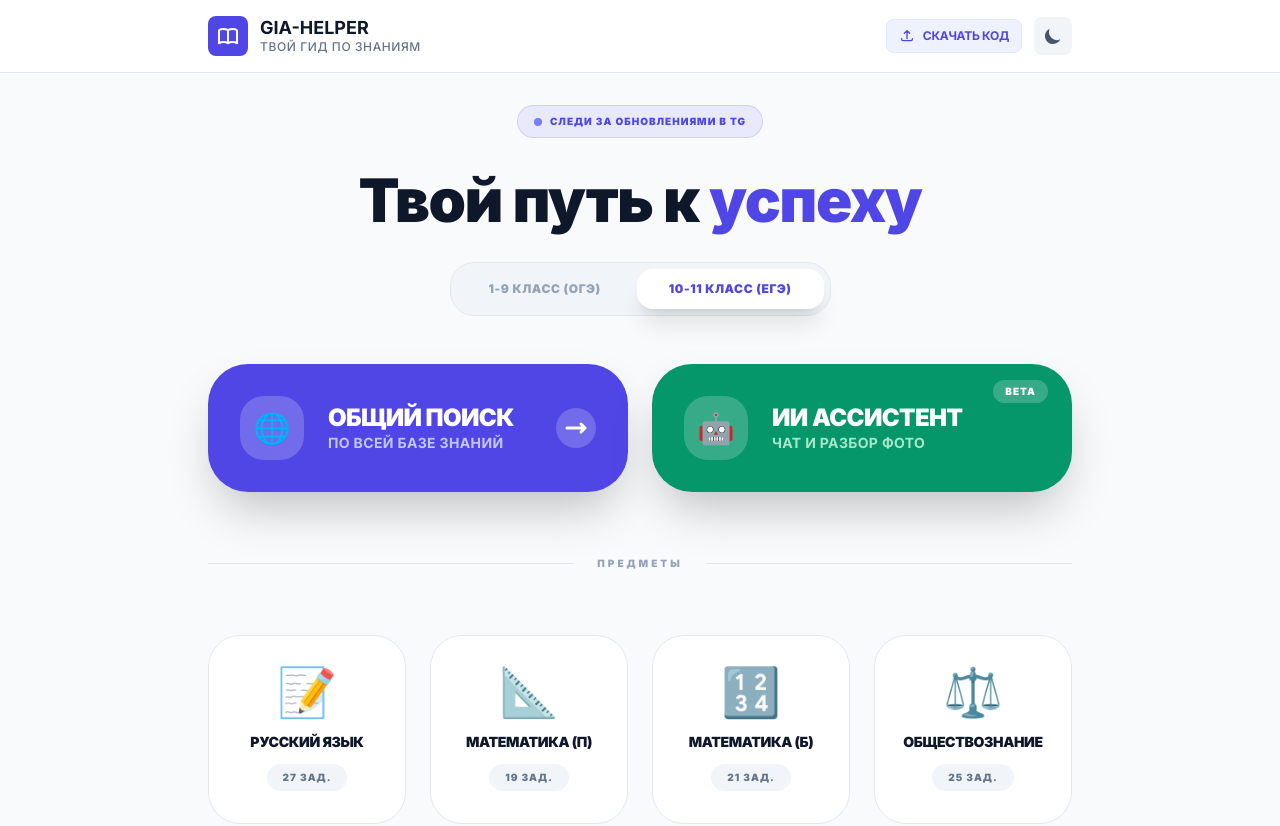
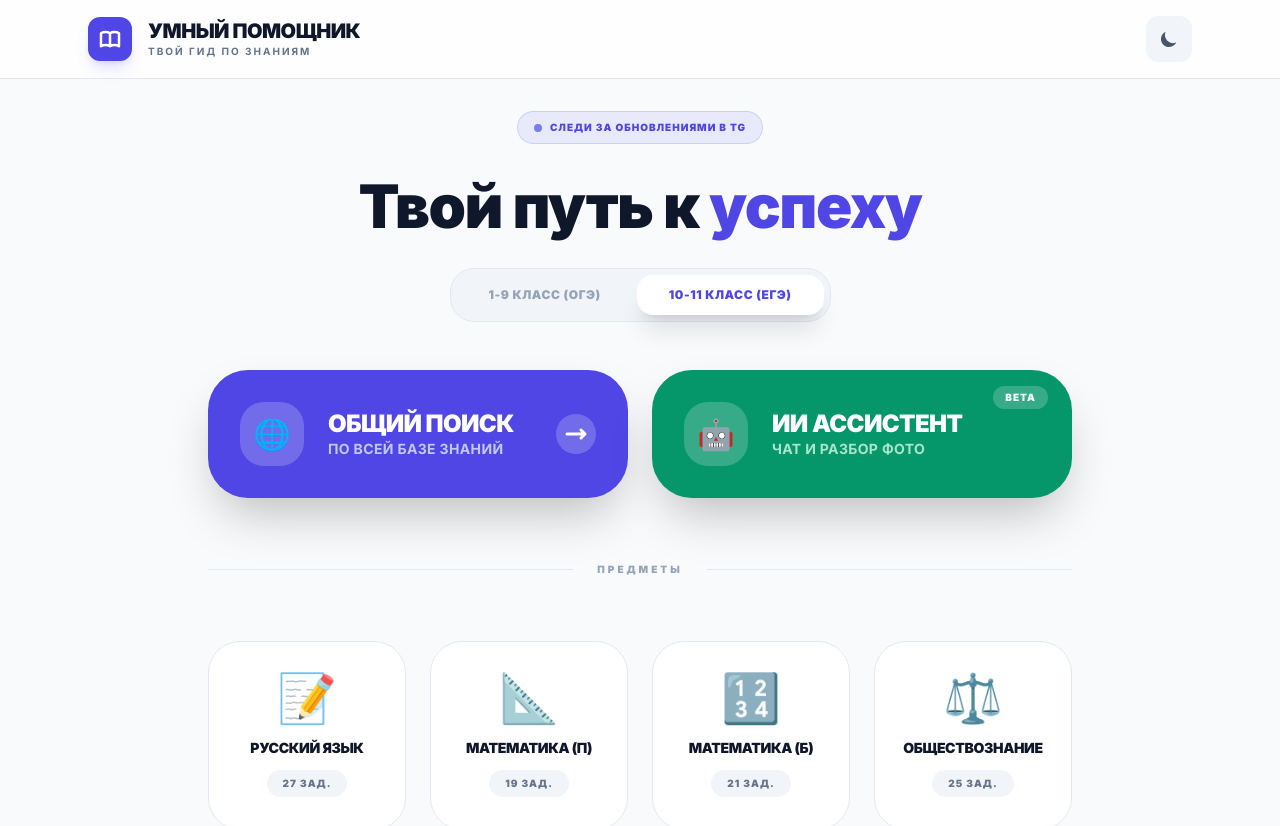
Before and after one commit to uvi0n/gia-helper, a React (Vite) app: page / in a window 1280 px wide. Shown: the top 826 px of the page. Built offline with nearby package versions, Linux system fonts and the light colour scheme.

Commit message:
Update Header.tsx

```diff
--- a/components/Header.tsx
+++ b/components/Header.tsx
@@ -1,5 +1,4 @@
 import React, { useState, useEffect } from 'react';
-import { exportProjectCode } from '../services/projectExporter';
 
 const Header: React.FC = () => {
   const [isDark, setIsDark] = useState(() => {
@@ -22,41 +21,29 @@ const Header: React.FC = () => {
   }, [isDark]);
 
   return (
-    <header className="bg-white dark:bg-slate-900 border-b border-slate-200 dark:border-slate-800 sticky top-0 z-50 transition-colors duration-300">
-      <div className="max-w-4xl mx-auto px-4 py-4 flex items-center justify-between">
-        <div className="flex items-center gap-3">
-          <div className="bg-indigo-600 p-2 rounded-lg">
+    <header className="bg-white/80 dark:bg-slate-950/80 border-b border-slate-200 dark:border-slate-800 sticky top-0 z-50 backdrop-blur-xl transition-colors duration-300">
+      <div className="max-w-6xl mx-auto px-6 py-4 flex items-center justify-between">
+        <div className="flex items-center gap-4">
+          <div className="bg-indigo-600 p-2.5 rounded-xl shadow-lg shadow-indigo-500/20">
             <svg className="w-6 h-6 text-white" fill="none" stroke="currentColor" viewBox="0 0 24 24">
-              <path strokeLinecap="round" strokeLinejoin="round" strokeWidth={2} d="M12 6.253v13m0-13C10.832 5.477 9.246 5 7.5 5S4.168 5.477 3 6.253v13C4.168 18.477 5.754 18 7.5 18s3.332.477 4.5 1.253m0-13C13.168 5.477 14.754 5 16.5 5c1.747 0 3.332.477 4.5 1.253v13C19.832 18.477 18.247 18 16.5 18c-1.746 0-3.332.477-4.5 1.253" />
+              <path strokeLinecap="round" strokeLinejoin="round" strokeWidth={2.5} d="M12 6.253v13m0-13C10.832 5.477 9.246 5 7.5 5S4.168 5.477 3 6.253v13C4.168 18.477 5.754 18 7.5 18s3.332.477 4.5 1.253m0-13C13.168 5.477 14.754 5 16.5 5c1.747 0 3.332.477 4.5 1.253v13C19.832 18.477 18.247 18 16.5 18c-1.746 0-3.332.477-4.5 1.253" />
             </svg>
           </div>
           <div>
-            <h1 className="font-bold text-slate-900 dark:text-white text-lg leading-tight">GIA-HELPER</h1>
-            <p className="text-slate-500 dark:text-slate-400 text-xs font-medium uppercase tracking-wider">Твой гид по знаниям</p>
+            <h1 className="font-black text-slate-900 dark:text-white text-xl leading-tight tracking-tight uppercase">Умный Помощник</h1>
+            <p className="text-slate-500 dark:text-slate-400 text-[10px] font-bold uppercase tracking-[0.2em]">Твой гид по знаниям</p>
           </div>
         </div>
 
-        <div className="flex items-center gap-3">
-          <button
-            onClick={exportProjectCode}
-            className="hidden md:flex items-center gap-2 px-3 py-2 rounded-lg bg-indigo-50 dark:bg-indigo-900/30 text-indigo-600 dark:text-indigo-400 hover:bg-indigo-100 dark:hover:bg-indigo-900/50 transition-colors border border-indigo-100 dark:border-indigo-800 text-xs font-bold uppercase tracking-tight"
-          >
-            <svg className="w-4 h-4" fill="none" stroke="currentColor" viewBox="0 0 24 24"><path strokeLinecap="round" strokeLinejoin="round" strokeWidth={2} d="M4 16v1a2 2 0 002 2h12a2 2 0 002-2v-1m-4-8l-4-4m0 0L8 8m4-4v12" /></svg>
-            Скачать код
-          </button>
+        <div className="flex items-center gap-4">
           <button
             onClick={() => setIsDark(!isDark)}
-            className="p-2 rounded-lg bg-slate-100 dark:bg-slate-800 text-slate-600 dark:text-slate-300 hover:bg-slate-200 dark:hover:bg-slate-700 transition-colors border border-transparent dark:border-slate-700"
-            aria-label="Toggle dark mode"
+            className="p-3 rounded-xl bg-slate-100 dark:bg-slate-900 text-slate-600 dark:text-slate-300 hover:scale-110 transition-all border border-transparent dark:border-slate-800"
           >
             {isDark ? (
-              <svg className="w-5 h-5 text-amber-400" fill="currentColor" viewBox="0 0 20 20">
-                <path fillRule="evenodd" d="M10 2a1 1 0 011 1v1a1 1 0 11-2 0V3a1 1 0 011-1zm4 8a4 4 0 11-8 0 4 4 0 018 0zm-.464 4.95l.707.707a1 1 0 001.414-1.414l-.707-.707a1 1 0 00-1.414 1.414zm2.12-10.607a1 1 0 010 1.414l-.706.707a1 1 0 11-1.414-1.414l.707-.707a1 1 0 011.414 0zM17 11a1 1 0 100-2h-1a1 1 0 100 2h1zm-7 4a1 1 0 011 1v1a1 1 0 11-2 0v-1a1 1 0 011-1zM5.05 6.464A1 1 0 106.465 5.05l-.708-.707a1 1 0 00-1.414 1.414l.707.707zm1.414 8.486l-.707.707a1 1 0 01-1.414-1.414l.707-.707a1 1 0 011.414 1.414zM4 11a1 1 0 100-2H3a1 1 0 000 2h1z" clipRule="evenodd" />
-              </svg>
+              <svg className="w-5 h-5 text-amber-400" fill="currentColor" viewBox="0 0 20 20"><path fillRule="evenodd" d="M10 2a1 1 0 011 1v1a1 1 0 11-2 0V3a1 1 0 011-1zm4 8a4 4 0 11-8 0 4 4 0 018 0zm-.464 4.95l.707.707a1 1 0 001.414-1.414l-.707-.707a1 1 0 00-1.414 1.414zm2.12-10.607a1 1 0 010 1.414l-.706.707a1 1 0 11-1.414-1.414l.707-.707a1 1 0 011.414 0zM17 11a1 1 0 100-2h-1a1 1 0 100 2h1zm-7 4a1 1 0 011 1v1a1 1 0 11-2 0v-1a1 1 0 011-1zM5.05 6.464A1 1 0 106.465 5.05l-.708-.707a1 1 0 00-1.414 1.414l.707.707zm1.414 8.486l-.707.707a1 1 0 01-1.414-1.414l.707-.707a1 1 0 011.414 1.414zM4 11a1 1 0 100-2H3a1 1 0 000 2h1z" clipRule="evenodd" /></svg>
             ) : (
-              <svg className="w-5 h-5 text-slate-600" fill="currentColor" viewBox="0 0 20 20">
-                <path d="M17.293 13.293A8 8 0 016.707 2.707a8.001 8.001 0 1010.586 10.586z" />
-              </svg>
+              <svg className="w-5 h-5 text-slate-600" fill="currentColor" viewBox="0 0 20 20"><path d="M17.293 13.293A8 8 0 016.707 2.707a8.001 8.001 0 1010.586 10.586z" /></svg>
             )}
           </button>
         </div>
@@ -65,5 +52,4 @@ const Header: React.FC = () => {
   );
 };
 
-
 export default Header;
```
